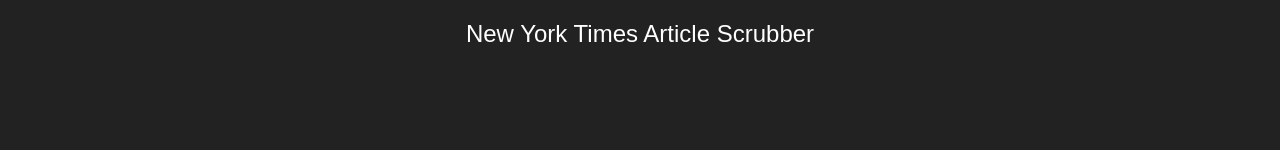
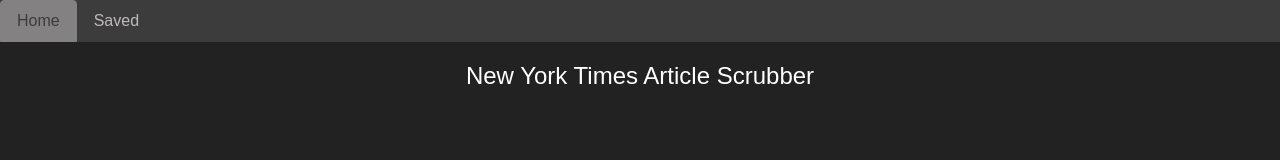
Before and after one commit to Cragady/NYT-Scrubber, a React (Create React App) app in the folder client/: page / in a window 1280 px wide. Shown: the top 160 px of the page. Built offline with nearby package versions, Linux system fonts and the light colour scheme; no server answers.

Commit message:
made child component rerender with update on save

```diff
--- a/client/src/App.js
+++ b/client/src/App.js
@@ -2,6 +2,7 @@
 import { BrowserRouter as Router, Route, Switch } from "react-router-dom";
 import Home from "./pages/Home";
 import Saved from "./pages/Saved";
+import Nav from "./components/Nav";
 import './App.css';
 
 class App extends Component {
@@ -16,6 +17,8 @@
     return (
       <Router>
         <div className="App">
+
+          <Nav />
 
           <div>
             <header className="App-header">
--- /dev/null
+++ b/client/src/components/Nav/Nav.css
@@ -0,0 +1,21 @@
+.nav-cust{
+    background: #3d3c3c;
+    color: rgb(230, 230, 230);
+    margin-bottom: 0;
+    border-color: #3d3c3c;
+}
+
+.inactive{
+    color: #bebaba;
+}
+
+.inactive:hover{
+    border-color: #838181!important;
+    color: #aac8d1;
+}
+
+#active-cust{
+    background: #838181;
+    border-color: #838181;
+    color: #3d3c3c;
+}
--- /dev/null
+++ b/client/src/components/Nav/Nav.js
@@ -0,0 +1,36 @@
+import React from "react";
+import { Link } from "react-router-dom";
+import "./Nav.css";
+
+const Nav = () => (
+    <ul className="nav nav-tabs nav-cust">
+        <li className="nav-item">
+            <Link
+                to="/"
+                className={
+                    window.location.pathname === "/" ? "nav-link active" : "nav-link inactive"
+                }
+                id={
+                    window.location.pathname === "/" ? "active-cust" : ""
+                }
+            >
+                Home
+            </Link>
+        </li>
+        <li className="nav-item">
+            <Link
+                to="/saved"
+                className={
+                    window.location.pathname === "/saved" ? "nav-link active" : "nav-link inactive"
+                }
+                id={
+                    window.location.pathname === "/saved" ? "active-cust" : ""
+                }
+            >
+                Saved
+            </Link>
+        </li>
+    </ul>
+);
+
+export default Nav;
--- /dev/null
+++ b/client/src/components/Nav/index.js
@@ -0,0 +1 @@
+export { default } from "./Nav";
--- a/client/src/pages/Home.js
+++ b/client/src/pages/Home.js
@@ -15,7 +15,7 @@
       StartYear: "2018",
       EndYear: "2018",
       searched: [],
-      saved: []
+      saved: false
     };
   };
 
@@ -42,7 +42,18 @@
       comment: commPass,
       date: published
     })
-      .then(res => console.log("Saved!"))
+      .then(res => {
+        console.log("Saved!");
+        if(this.state.saved === true){
+          this.setState({
+            saved: false
+          });
+        } else {
+          this.setState({
+            saved: true
+          });
+        }
+      })
       .catch(err => console.log(err));
   };
 
@@ -96,7 +107,7 @@
                 {this.state.searched}
             </Carded>) : null}
 
-            <Saved />
+            <Saved savved={this.state.saved}/>
 
       </div>
     );
--- a/client/src/pages/Saved.js
+++ b/client/src/pages/Saved.js
@@ -14,6 +14,12 @@
     };
     componentDidMount(){
         this.loadArts();
+    };
+
+    componentDidUpdate(prevProps){
+        if(this.props.savved !== prevProps.savved){
+            this.loadArts();
+        };
     };
 
     destroyArts = id =>{
```
Also changed, not shown: 2 other files (tests, documents, lock files or other folders).
